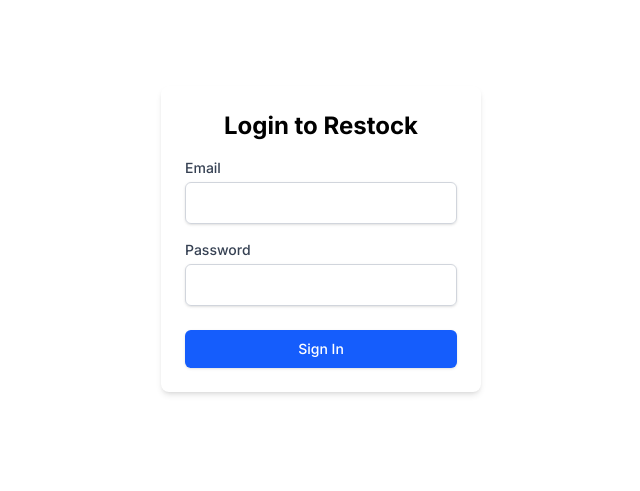
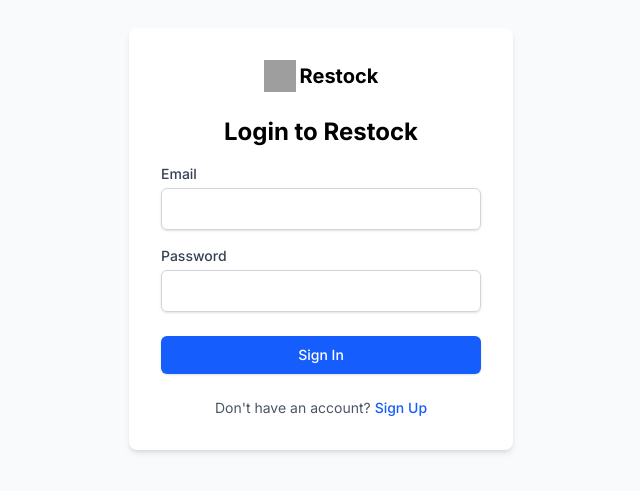
Before and after one commit to mohd-ijlan/restock-app, a Next.js app: page /login in a window 1280 px wide. Shown: the part 161-652 px from the top of the page, without its empty margins (319-959 px from the left). Built offline with nearby package versions, Linux system fonts and the light colour scheme; no server answers; grey boxes are pictures that could not be loaded.

Commit message:
Fixed the login page

```diff
--- a/app/login/page.tsx
+++ b/app/login/page.tsx
@@ -4,6 +4,8 @@
 import { useState } from 'react'
 import { useRouter } from 'next/navigation'
 import { createClient } from '@/utils/supabase/client' // Import your client
+import Link from 'next/link'
+import Image from 'next/image'
 
 export default function Login() {
   const [email, setEmail] = useState('')
@@ -25,14 +27,27 @@
       setError(error.message) // Show error to the user
     } else {
       // Login successful!
-      router.push('/dashboard') // Redirect to the homepage
+      router.push('/dashboard') // Redirect to the dashboard
       router.refresh() // Refresh the page to update server components
     }
   }
 
   return (
-    <div className="flex justify-center items-center min-h-screen">
-      <div className="w-full max-w-xs p-6 bg-white rounded-lg shadow-md">
+    <div className="flex justify-center items-center min-h-screen bg-gray-50">
+      <div className="w-full max-w-sm p-8 bg-white rounded-lg shadow-md">
+        <div className="flex justify-center mb-6">
+          <Link href="/" className="flex items-center gap-1">
+            <Image
+              src="/icon.png" // Assumes your logo is icon.png
+              alt="Restock Logo"
+              width={32}
+              height={32}
+              className="h-8 w-8"
+            />
+            <span className="text-xl font-bold text-black">Restock</span>
+          </Link>
+        </div>
+
         <h1 className="text-2xl font-bold text-center mb-4 text-black">
           Login to Restock
         </h1>
@@ -86,6 +101,13 @@
             </button>
           </div>
         </form>
+
+        <p className="mt-6 text-center text-sm text-gray-600">
+          Don't have an account?{' '}
+          <Link href="/signup" className="font-medium text-blue-600 hover:text-blue-500">
+            Sign Up
+          </Link>
+        </p>
       </div>
     </div>
   )
```
